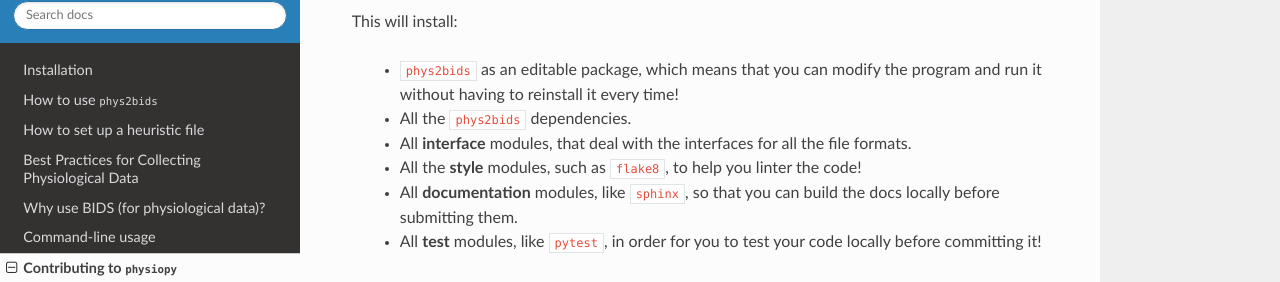
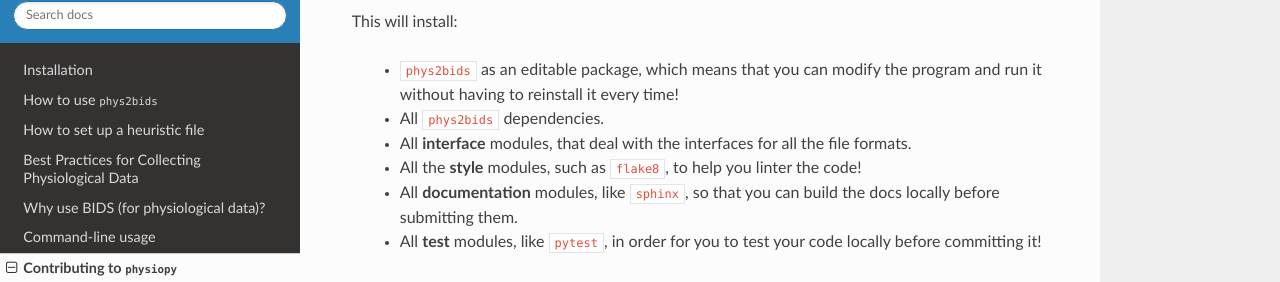
Before and after one commit to physiopy/phys2bids, a Sphinx documentation site: the page built from docs/contributing.rst, in a window 1280 px wide and 900 px high, scrolled down 1373 px. Shown: the part 149-431 px from the top of the window. Built offline with Sphinx 7.4.7 and the Read the Docs theme 2.0.0, drawn with Linux system fonts in a browser that asks for light colours.

Commit message:
Update docs/contributing.rst
Co-authored-by: Stefano Moia <s.moia@bcbl.eu>

```diff
--- a/docs/contributing.rst
+++ b/docs/contributing.rst
@@ -64,7 +64,7 @@ Move into the ``phys2bids`` folder and execute the command::
 This will install:
 
     - ``phys2bids`` as an editable package, which means that you can modify the program and run it without having to reinstall it every time!
-    - All the ``phys2bids`` dependencies.
+    - All ``phys2bids`` dependencies.
     - All **interface** modules, that deal with the interfaces for all the file formats.
     - All the **style** modules, such as ``flake8``, to help you linter the code!
     - All **documentation** modules, like ``sphinx``, so that you can build the docs locally before submitting them.
```
